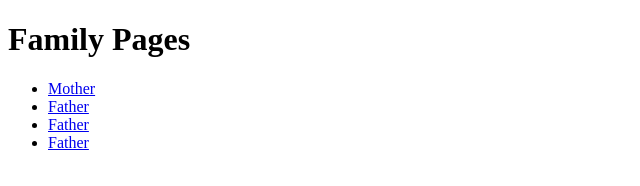
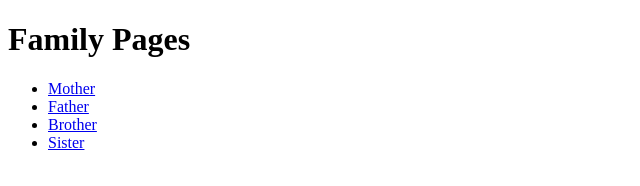
Before and after one commit to wadevlaah/ChristmasFamily, a plain HTML site: page index.html in a window 1280 px wide. Shown: the full height of the page, 0-640 px from the left. Drawn offline with Linux system fonts and the light colour scheme.

Commit message:
Update index.html

```diff
--- a/index.html
+++ b/index.html
@@ -5,8 +5,8 @@
     <ul>
       <li><a href="Mother.html">Mother</a></li>
       <li><a href="Father.html">Father</a></li>
-      <li><a href="Father.html">Father</a></li>
-      <li><a href="Father.html">Father</a></li>
+      <li><a href="Brother.html">Brother</a></li>
+      <li><a href="Sister.html">Sister</a></li>
     </ul>
   </body>
 </html>
```
